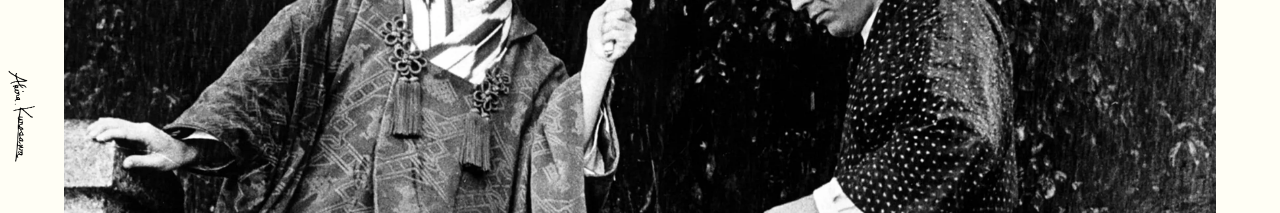
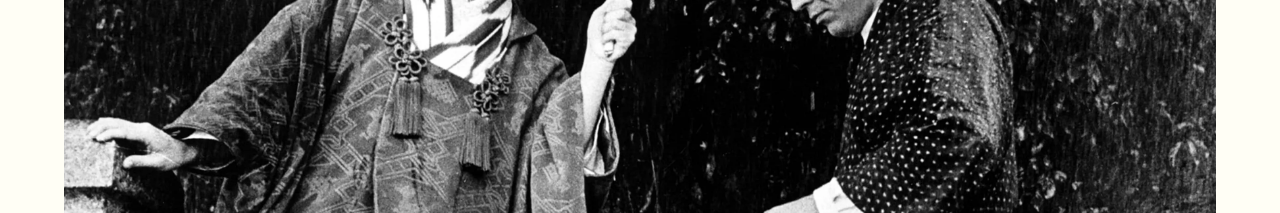
Before and after one commit to brian-david4/akira-kurosawa-portfolio, a React (Vite) app in the folder kurosawa/: page /early in a window 1280 px wide. Shown: the part 461-674 px from the top of the page. Built offline with nearby package versions, Linux system fonts and the light colour scheme; a web font is replaced by a local one.

Commit message:
Signature component opacity :0 when footer inView

```diff
--- a/kurosawa/src/components/PageFooter/PageFooter.tsx
+++ b/kurosawa/src/components/PageFooter/PageFooter.tsx
@@ -11,6 +11,7 @@ interface PageFooterProps {
   goToNext: string;
   nextTitle: string;
   previousTitle: string;
+  footerRef: any;
 }
 
 const PageFooter = ({
@@ -18,6 +19,7 @@ const PageFooter = ({
   goToPrevious,
   nextTitle,
   previousTitle,
+  footerRef,
 }: PageFooterProps) => {
   const { x } = useMousePosition();
   const size = 10;
@@ -26,7 +28,7 @@ const PageFooter = ({
   const [leftArrow, setLeftArrow] = useState(false);
 
   return (
-    <div className={styles.footerMain}>
+    <div ref={footerRef} className={styles.footerMain}>
       {/* Left Side */}
       <motion.div
         animate={{ left: `calc(${x}px - ${size}vh)` }}
--- a/kurosawa/src/components/Signature/Signature.module.css
+++ b/kurosawa/src/components/Signature/Signature.module.css
@@ -6,4 +6,9 @@
   top: 70%;
   left: -25px;
   transform: rotate(95deg);
+
+  transition: opacity 500ms cubic-bezier(0.76, 0, 0.24, 1);
 }
+.signatureOpacity {
+  opacity: 0 !important;
+}
--- a/kurosawa/src/components/Signature/Signature.tsx
+++ b/kurosawa/src/components/Signature/Signature.tsx
@@ -1,10 +1,16 @@
 import styles from "./Signature.module.css";
 import signature from "../../images/signature.webp";
 
-const Signature = () => {
+interface SignatureProps {
+  isInView: boolean;
+}
+
+const Signature = ({ isInView }: SignatureProps) => {
   return (
     <img
-      className={styles.signature}
+      className={`${styles.signature} ${
+        isInView ? styles.signatureOpacity : ""
+      }`}
       src={signature}
       alt="Akira Kurosawa's signature"
       draggable="false"
--- a/kurosawa/src/pages/EarlyWorks/EarlyWorks.tsx
+++ b/kurosawa/src/pages/EarlyWorks/EarlyWorks.tsx
@@ -1,4 +1,5 @@
 import { useEffect, useState } from "react";
+import { useInView } from "react-intersection-observer";
 import { AnimatePresence, motion } from "framer-motion";
 
 import MaxImage from "../../components/MaxImage/MaxImage";
@@ -30,6 +31,7 @@ import Loading from "../../components/Loading/Loading";
 
 const EarlyWorks = () => {
   const [loading, setLoading] = useState(true);
+  const [footerRef, isInView] = useInView({ threshold: 0.4 });
 
   useEffect(() => {
     const timer = setTimeout(() => {
@@ -47,7 +49,7 @@ const EarlyWorks = () => {
         <>
           <DecadeNavBar />
           <KurosawaName />
-          <Signature />
+          <Signature isInView={isInView} />
           <DecadePageHeader>
             <h1>Early</h1>
             <h1>Work's</h1>
@@ -126,6 +128,7 @@ const EarlyWorks = () => {
           <div>somehing extra fro scroll</div>
 
           <PageFooter
+            footerRef={footerRef}
             goToNext="/international"
             nextTitle="international success"
             goToPrevious="/"
```
